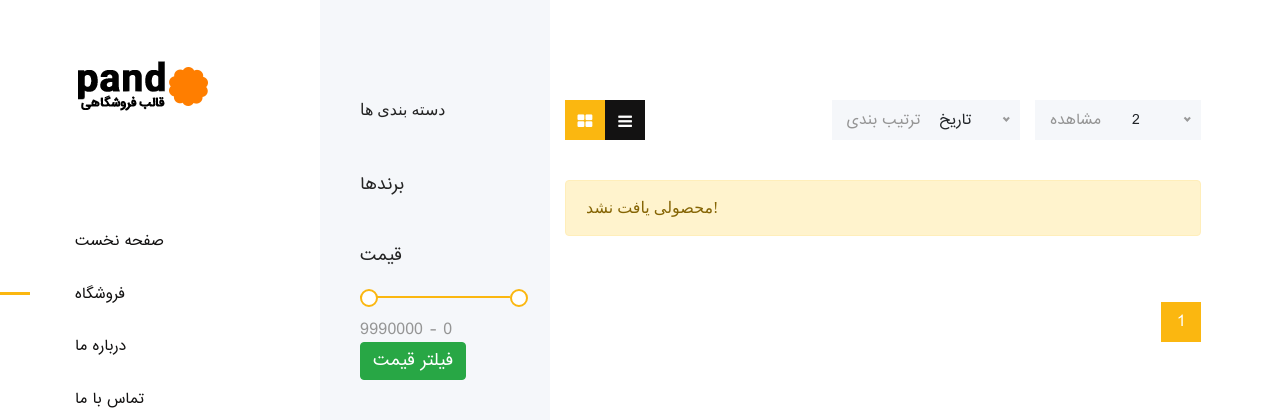
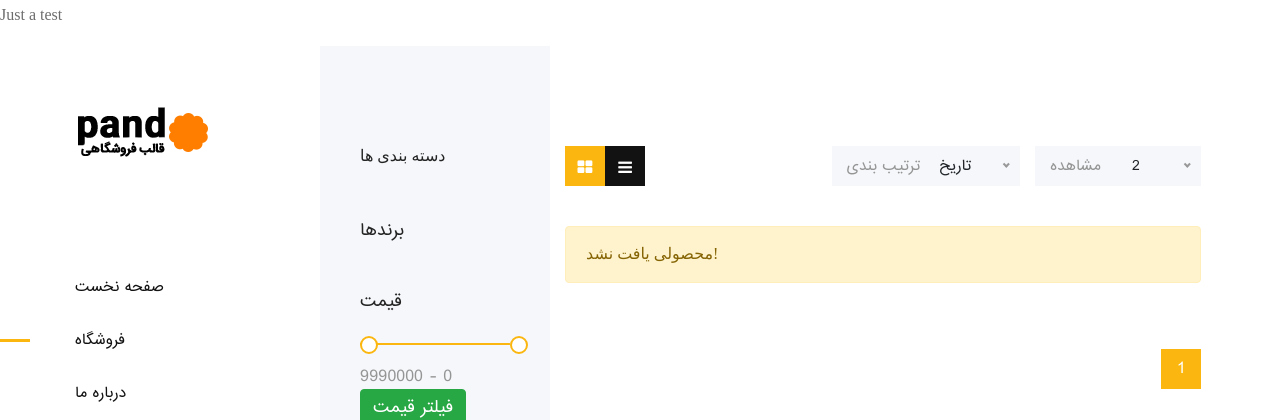
Before and after one commit to SajjadAhmadizad/django-shopping-website, a Django app: page /product-list/ in a window 1280 px wide. Shown: the top 420 px of the page. Run offline with Django 4.2, Linux system fonts and the light colour scheme; data that the repository does not hold is empty; some libraries are stand-ins or nearby versions.

Commit message:
Update product-list.html for test

```diff
--- a/product_module/templates/product_module/product-list.html
+++ b/product_module/templates/product_module/product-list.html
@@ -6,6 +6,7 @@
 {% endblock %}
 
 {% block content %}
+    <p>Just a test</p>
     <div class="main-content-wrapper d-flex clearfix">
         {% include 'site_header_component.html' %}
         <div class="shop_sidebar_area">
```
